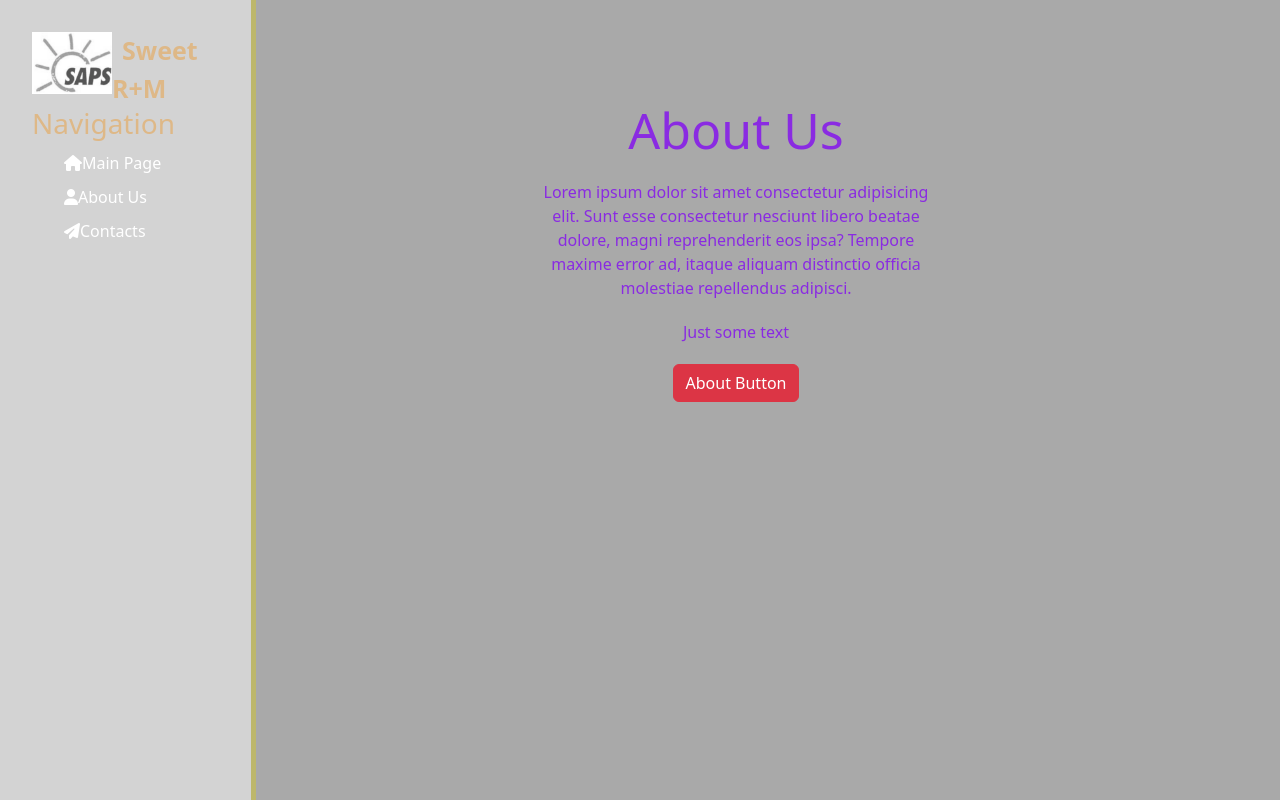
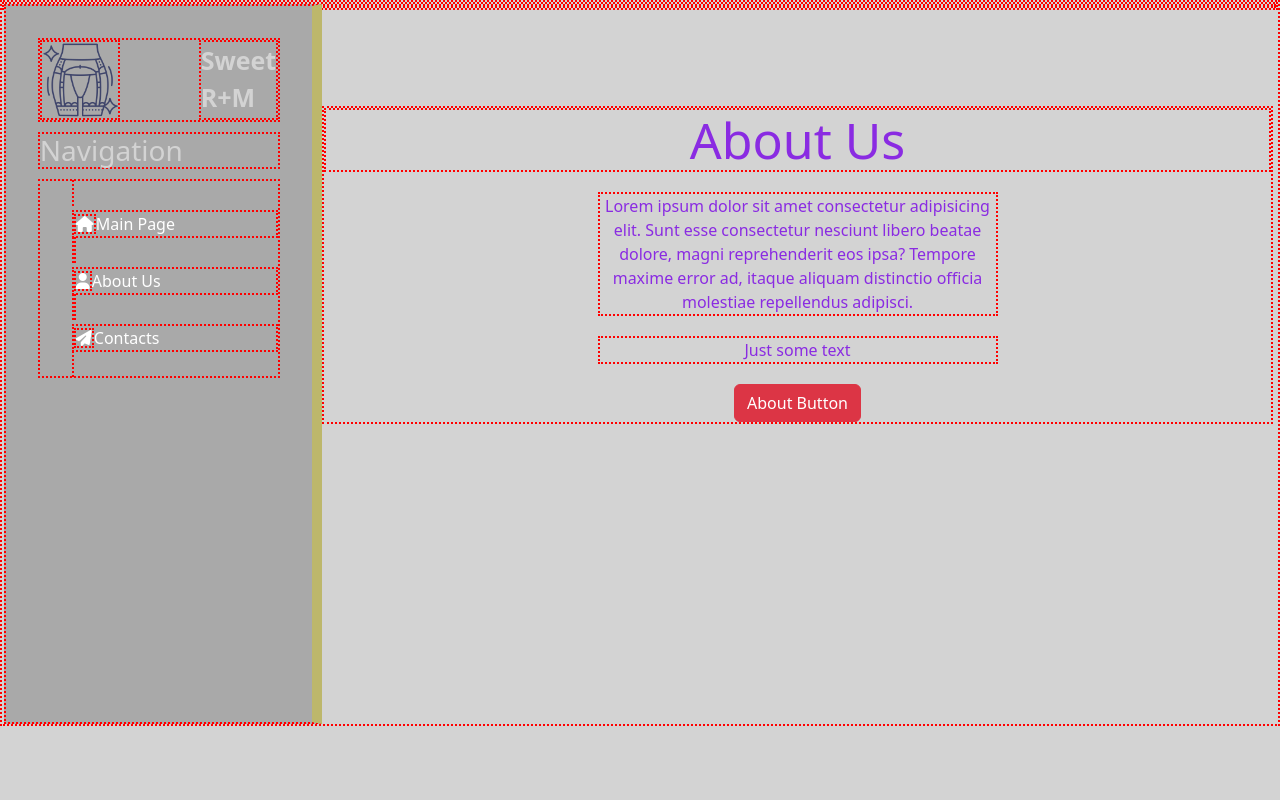
Before and after one commit to zemferonok/Django-itProger-, a Django app: page /about in a window 1280 px wide. Run offline with Django 5.2, Linux system fonts and the light colour scheme; some libraries are stand-ins or nearby versions.

Commit message:
lesson_5

```diff
--- a/itproger/main/static/main/css/main.css
+++ b/itproger/main/static/main/css/main.css
@@ -1,28 +1,30 @@
 body {
-  background-color: darkgray;
+  background-color: lightgray;
 }
 
 aside {
   float: left;
-  background-color: lightgray;
-  color: burlywood;
-  width: 20%;
+  background-color: darkgray;
+  color: lightgray;
+  width: 25%;
   padding: 2.5%;
-  height: 100vh;
-  border-right: 5px solid darkkhaki;
+  height: 90vh;
+  border-right: 10px solid darkkhaki;
+}
+
+aside > * {
+  margin-bottom: 10px;
 }
 
 aside img {
   width: 80px;
-  float: left;
 }
 
 aside .logo {
+  display: flex;
+  justify-content: space-between;
   font-size: 25px;
-  margin-left: 10px;
   font-weight: bold;
-  position: relative;
-  /* top: -5px; */
 }
 
 aside ul {
@@ -32,17 +34,19 @@ aside ul {
 aside ul li {
   color: white;
   display: block;
-  margin-top: 10px;
+  margin-top: 5px;
   transition: transform 0.6s ease;
 }
 
-aside ul a {text-decoration: none;}
+aside ul a {
+  text-decoration: none;
+}
 
 aside ul li:hover,
 aside ul a:hover {
   color: red;
   text-decoration: none;
-  transform: scale(1.1);
+  transform: scale(1.05);
 }
 
 main .features {
@@ -53,9 +57,15 @@ main .features {
   text-align: center;
 }
 
-main .features h1 {font-size: 50px;}
+main .features h1 {
+  font-size: 50px;
+}
 
 main .features p {
   max-width: 400px;
   margin: 20px auto;
 }
+
+* {
+  border: 2px dotted red;
+}
--- a/itproger/main/templates/main/about.html
+++ b/itproger/main/templates/main/about.html
@@ -6,9 +6,11 @@
 <div class="features">
   <h1>About Us</h1>
 
-  <p>Lorem ipsum dolor sit amet consectetur adipisicing elit. Sunt esse consectetur nesciunt libero beatae dolore, magni  reprehenderit eos ipsa? Tempore maxime error ad, itaque aliquam distinctio officia molestiae repellendus adipisci.</p>
+  <p>Lorem ipsum dolor sit amet consectetur adipisicing elit. Sunt esse consectetur nesciunt libero beatae dolore, magni
+    reprehenderit eos ipsa? Tempore maxime error ad, itaque aliquam distinctio officia molestiae repellendus adipisci.
+  </p>
 
-  <p>{% include 'main/test.html' %}</p>
+  {% include 'main/test.html' %}
 
   <button class="btn btn-danger ">About Button</button>
 </div>
--- a/itproger/main/templates/main/index.html
+++ b/itproger/main/templates/main/index.html
@@ -6,7 +6,9 @@
 <div class="features">
   <h1>Main Page</h1>
 
-  <p>Lorem ipsum dolor sit amet consectetur adipisicing elit. Sunt esse consectetur nesciunt libero beatae dolore, magni reprehenderit eos ipsa? Tempore maxime error ad, itaque aliquam distinctio officia molestiae repellendus adipisci.</p>
+  <p>Lorem ipsum dolor sit amet consectetur adipisicing elit. Sunt esse consectetur nesciunt libero beatae dolore, magni
+    reprehenderit eos ipsa? Tempore maxime error ad, itaque aliquam distinctio officia molestiae repellendus adipisci.
+  </p>
 
   <button class="btn btn-warning">Main Button</button>
 </div>
--- a/itproger/main/templates/main/layout.html
+++ b/itproger/main/templates/main/layout.html
@@ -13,10 +13,10 @@
 
 <body>
   <aside>
-    <!-- <img src="{% static 'main/img/eat healthy transparent.webp' %}" alt=""> -->
-    <!-- <img src="{% static 'main/img/belt.png' %}" alt=""> -->
-    <img src="{% static 'main/img/SAPS Logo.png' %}" alt="">
-    <span class="logo">Sweet R+M</span>
+    <div class="logo">
+      <img src="{% static 'main/img/belt.png' %}" alt="Picture of pretty belt">
+      <div>Sweet <br> R+M</div>
+    </div>
     <h3>Navigation</h3>
     <ul>
       <a href="{% url 'home' %}">
--- a/itproger/main/views.py
+++ b/itproger/main/views.py
@@ -3,6 +3,7 @@ from django.http import HttpResponse
 
 def index(request ):
     return render(request, 'main/index.html')
+# templates/main/index.html
 
 def about(request ):
     return render(request, 'main/about.html')
```
